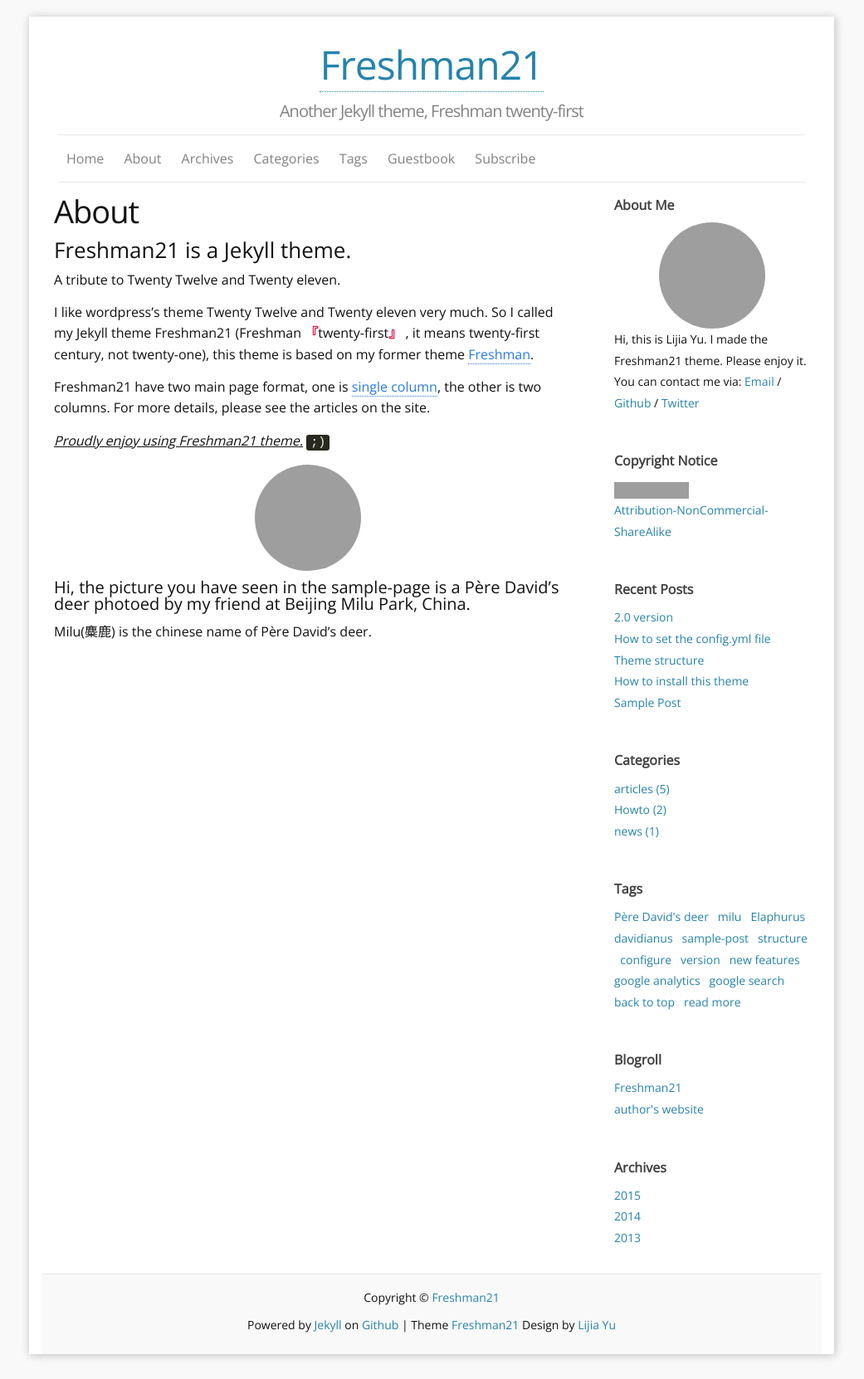
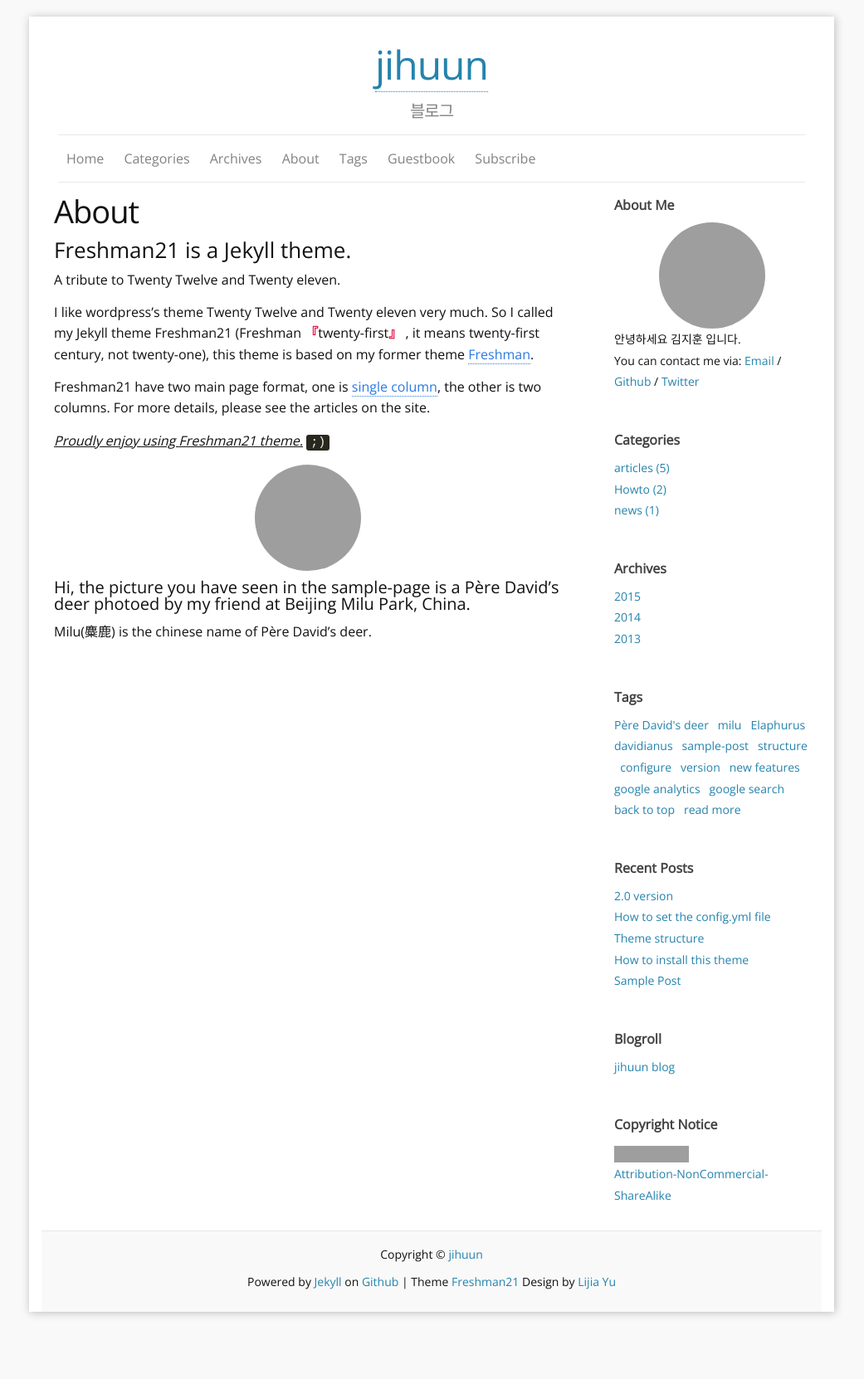
Before and after one commit to jihuun/jihuun.github.io, a Jekyll site: the page built from d_about.md, in a window 1280 px wide. Shown: the whole page at 83% size, without its empty margins (120-1161 px from the left). Built offline with Jekyll 4.4.1, drawn with Linux system fonts in a browser that asks for light colours; comment, search, counter and statistics services are not loaded; after the commit the page ends 1611 px from its top, so only the background shows below that; grey boxes are pictures that could not be loaded.

Commit message:
init jihuun

```diff
--- a/_config.yml
+++ b/_config.yml
@@ -1,19 +1,20 @@
 ### Site info:
-title: Freshman21
-tagline: Another Jekyll theme, Freshman twenty-first
-author: Lijia Yu
-email: yu@lijiayu.net
-description: "Freshman21 is a Jekyll blog theme." # You can edit this line in _config.yml. It will appear in your document head meta and in your feed.xml site description
+title: jihuun
+tagline: 블로그
+author: Ji-Hun Kim
+email: jihuun.k@gmail.com
+description: "The blog of jihuun" # You can edit this line in _config.yml. It will appear in your document head meta and in your feed.xml site description
 keywords: "Jekyll, theme, Freshman21"
 locale: en_US
 
 ### Personal info and site tools info:
-twitter_username: yulijia
-github_username:  yulijia
-disqus_shortname: freshman21
+github_username: jihuun
+facebook_username: jihuun
+twitter_username: jihuunk
+disqus_shortname: jihuun
 favicon:     "/images/favicon.ico"
-aboutme: Hi, this is Lijia Yu. I made the Freshman21 theme. Please enjoy it. # these are shown on aboutme-sidebar.
-aboutme_photo: https://i.imgur.com/Mdc4szJl.jpg # your photo.
+aboutme: 안녕하세요 김지훈 입니다. # these are shown on aboutme-sidebar.
+aboutme_photo: https://avatars2.githubusercontent.com/u/8668053?v=3&s=460
 
 
 ### Site setting:
@@ -53,12 +54,9 @@
 ### your Blogroll info, only name can shown on the page.
 
 Blogroll:
-    - name: Freshman21
-      href: http://yulijia.net/freshman21
-      title: Another Jekyll blog theme
-    - name: author's website
-      href: http://yulijia.net/
-      title: Lijia Yu's website
+    - name: jihuun blog
+      href: http://jihuun.com
+      title: test
 
 
 ### Build settings
--- a/_includes/sidebar.html
+++ b/_includes/sidebar.html
@@ -1,9 +1,9 @@
 <div class="col-sm-2">
 {% include Aboutme.html %}
+{% include Categories.html %}
+{% include Archives.html %}
+{% include Tags.html %}
+{% include Recent_Posts.html %}
+{% include Blogroll.html %}
 {% include Copyright_Notice.html %}
-{% include Recent_Posts.html %}
-{% include Categories.html %}
-{% include Tags.html %}
-{% include Blogroll.html %}
-{% include Archives.html %}
 </div>
```
Also changed, not shown: b_categories.md (renamed from d_categories.md), d_about.md (renamed from b_about.md), 14 other files.
